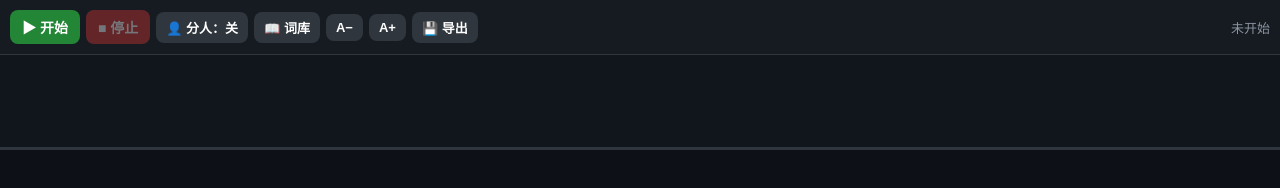
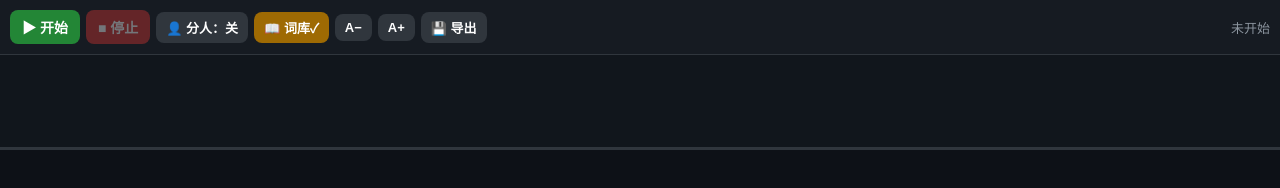
Before and after one commit to xyy1314qwq/translator, a plain HTML site: page index.html in a window 1280 px wide. Drawn offline with Linux system fonts and the light colour scheme.

Commit message:
Update index.html

```diff
--- a/index.html
+++ b/index.html
@@ -58,14 +58,73 @@ button:disabled{opacity:.4}
 </div>
 </div>
 </div>
-
 <script>
 const $=function(id){return document.getElementById(id)};
 const startBtn=$("startBtn"),stopBtn=$("stopBtn"),spkBtn=$("spkBtn"),statusEl=$("status"),liveEn=$("liveEn"),liveZh=$("liveZh"),hist=$("hist"),fontUp=$("fontUp"),fontDown=$("fontDown"),exportBtn=$("exportBtn"),glossaryBtn=$("glossaryBtn");
 const glossaryOverlay=$("glossaryOverlay"),glossaryTextarea=$("glossaryTextarea"),glossarySave=$("glossarySave"),glossaryClear=$("glossaryClear");
 let ws,ac,proc,src,stream,run=false;
 let buf="",bufWords=[],diarize=false;
-let glossary=localStorage.getItem("glossary")||"";
+const DEFAULT_GLOSSARY=[
+  // ---- 学术基础 ----
+  "academic integrity=学术诚信",
+  "plagiarism=抄袭",
+  "peer review=同行评审",
+  "citation=引用",
+  "methodology=研究方法",
+  // ---- 学术与专业沟通 ----
+  "rhetoric=修辞学",
+  "stakeholder=利益相关者",
+  "presentation skills=演讲技巧",
+  // ---- 设计计算 ----
+  "user interface=用户界面",
+  "user experience=用户体验",
+  "prototype=原型",
+  "responsive design=响应式设计",
+  "typography=字体排印",
+  // ---- 屏幕实践 ----
+  "cinematography=电影摄影",
+  "storyboard=分镜脚本",
+  "post-production=后期制作",
+  "narrative structure=叙事结构",
+  // ---- 媒体研究 ----
+  "media literacy=媒介素养",
+  "digital media=数字媒体",
+  "semiotics=符号学",
+  "representation=表征",
+  "user-generated content=用户生成内容",
+  // ---- Adobe 全家桶 ----
+  "layer=图层",
+  "mask=蒙版",
+  "opacity=不透明度",
+  "blending mode=混合模式",
+  "filter=滤镜",
+  "smart object=智能对象",
+  "resolution=分辨率",
+  "pixel=像素",
+  "vector=矢量",
+  "path=路径",
+  "anchor point=锚点",
+  "artboard=画板",
+  "stroke=描边",
+  "fill=填充",
+  "gradient=渐变",
+  "timeline=时间线",
+  "keyframe=关键帧",
+  "transition=转场",
+  "render=渲染",
+  "export=导出",
+  "composition=合成",
+  "motion graphics=动态图形",
+  "visual effects=视觉特效",
+  "green screen=绿幕",
+  "layout=版面布局",
+  "bleed=出血",
+  "margin=页边距",
+  "asset=素材",
+  "workflow=工作流程"
+].join("\n");
+
+let glossary=localStorage.getItem("glossary")||DEFAULT_GLOSSARY;
 let fontScale=parseFloat(localStorage.getItem("fontScale")||"1");
 if(glossary){glossaryBtn.className="glossary-active";glossaryBtn.textContent="📖 词库✓";}
 const MAX_ITEMS=200;
```
